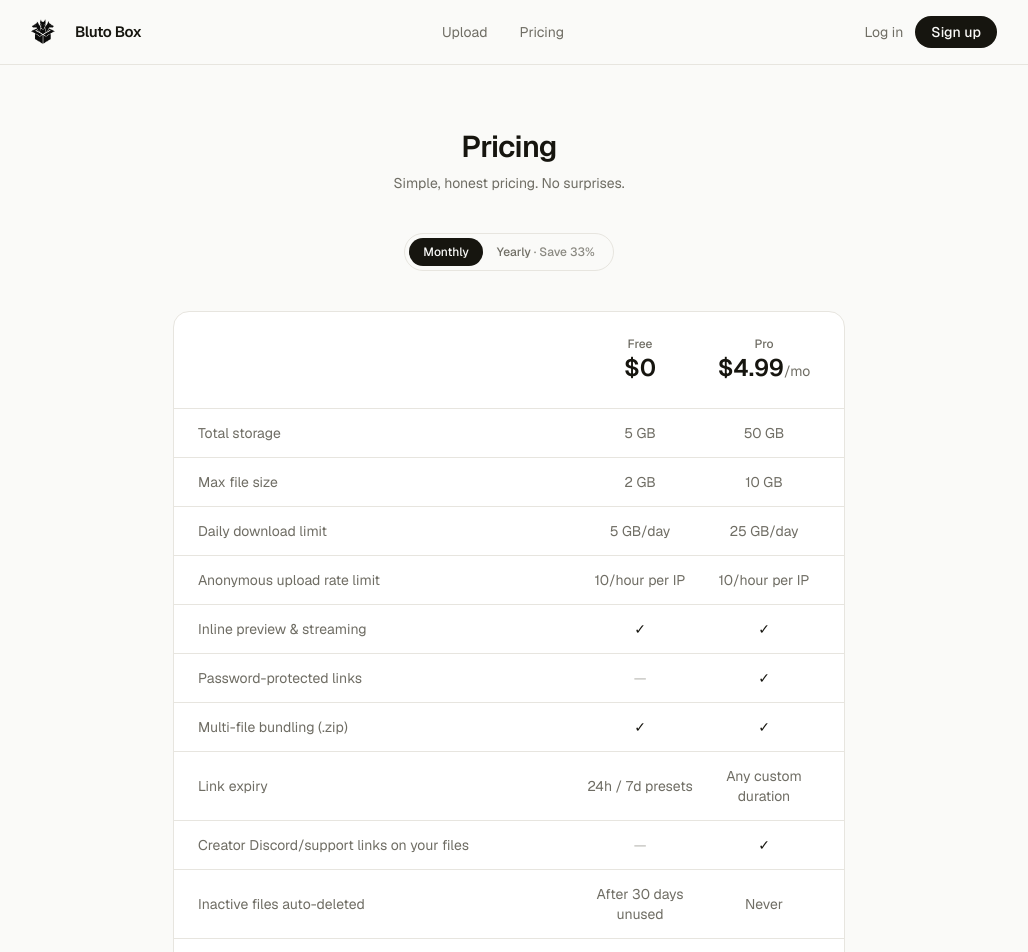
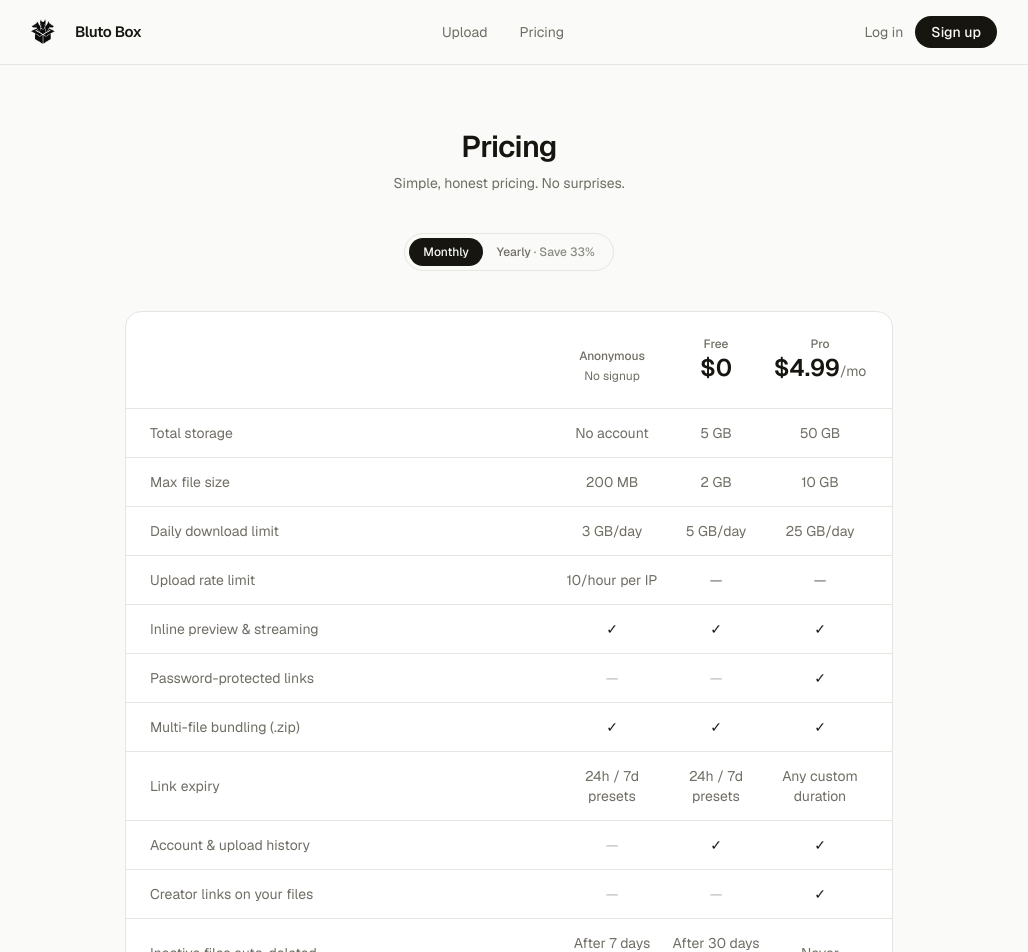
Before and after one commit to azrxc/blutobox, a Next.js app: page /pricing in a window 1280 px wide. Shown: the top 952 px of the page, without its empty margins (131-1159 px from the left). Built offline with nearby package versions, Linux system fonts and the light colour scheme; no server answers.

Commit message:
Shorten anonymous file retention to 7 days (was sharing Free's 30-day window); add Anonymous column to pricing table; warn anonymous uploaders their link is a one-time copy with a signup nudge

```diff
--- a/src/app/account/page.tsx
+++ b/src/app/account/page.tsx
@@ -1,7 +1,7 @@
 import { redirect } from "next/navigation";
 import { auth } from "@/lib/auth";
 import { prisma } from "@/lib/prisma";
-import { INACTIVITY_DAYS } from "@/lib/cleanup";
+import { FREE_INACTIVITY_DAYS } from "@/lib/cleanup";
 import { totalStorageBytesFor } from "@/lib/limits";
 import { ChangePasswordForm } from "./change-password-form";
 import { UpdateNameForm } from "./update-name-form";
@@ -48,7 +48,7 @@ function buildAccountFiles(
 ): AccountFile[] {
   const now = Date.now();
   return files.map((f) => {
-    const deleteAt = new Date(f.lastAccessedAt.getTime() + INACTIVITY_DAYS * 24 * 60 * 60 * 1000);
+    const deleteAt = new Date(f.lastAccessedAt.getTime() + FREE_INACTIVITY_DAYS * 24 * 60 * 60 * 1000);
     const daysLeft = Math.ceil((deleteAt.getTime() - now) / (24 * 60 * 60 * 1000));
     return {
       id: f.id,
--- a/src/app/pricing/page.tsx
+++ b/src/app/pricing/page.tsx
@@ -6,24 +6,26 @@ import Link from "next/link";
 
 type Row = {
   label: string;
+  anon: string | boolean;
   free: string | boolean;
   pro: string | boolean;
 };
 
 const rows: Row[] = [
-  { label: "Total storage", free: "5 GB", pro: "50 GB" },
-  { label: "Max file size", free: "2 GB", pro: "10 GB" },
-  { label: "Daily download limit", free: "5 GB/day", pro: "25 GB/day" },
-  { label: "Anonymous upload rate limit", free: "10/hour per IP", pro: "10/hour per IP" },
-  { label: "Inline preview & streaming", free: true, pro: true },
-  { label: "Password-protected links", free: false, pro: true },
-  { label: "Multi-file bundling (.zip)", free: true, pro: true },
-  { label: "Link expiry", free: "24h / 7d presets", pro: "Any custom duration" },
-  { label: "Creator Discord/support links on your files", free: false, pro: true },
-  { label: "Inactive files auto-deleted", free: "After 30 days unused", pro: "Never" },
+  { label: "Total storage", anon: "No account", free: "5 GB", pro: "50 GB" },
+  { label: "Max file size", anon: "200 MB", free: "2 GB", pro: "10 GB" },
+  { label: "Daily download limit", anon: "3 GB/day", free: "5 GB/day", pro: "25 GB/day" },
+  { label: "Upload rate limit", anon: "10/hour per IP", free: "—", pro: "—" },
+  { label: "Inline preview & streaming", anon: true, free: true, pro: true },
+  { label: "Password-protected links", anon: false, free: false, pro: true },
+  { label: "Multi-file bundling (.zip)", anon: true, free: true, pro: true },
+  { label: "Link expiry", anon: "24h / 7d presets", free: "24h / 7d presets", pro: "Any custom duration" },
+  { label: "Account & upload history", anon: false, free: true, pro: true },
+  { label: "Creator links on your files", anon: false, free: false, pro: true },
+  { label: "Inactive files auto-deleted", anon: "After 7 days unused", free: "After 30 days unused", pro: "Never" },
 ];
 
-const gridCols = "grid-cols-[1fr_5.5rem_5.5rem] sm:grid-cols-[1fr_7rem_7rem]";
+const gridCols = "grid-cols-[1fr_4rem_4rem_4rem] sm:grid-cols-[1fr_6rem_6rem_6rem]";
 
 function Cell({ value }: { value: string | boolean }) {
   if (typeof value === "boolean") {
@@ -94,9 +96,13 @@ export default function PricingPage() {
         </button>
       </div>
 
-      <div className="w-full max-w-2xl overflow-hidden rounded-2xl border border-border bg-surface">
-        <div className={`grid ${gridCols} items-end gap-x-3 px-6 pb-6 pt-6 text-sm`}>
+      <div className="w-full max-w-3xl overflow-hidden rounded-2xl border border-border bg-surface">
+        <div className={`grid ${gridCols} items-end gap-x-2 px-4 pb-6 pt-6 text-sm sm:px-6`}>
           <div />
+          <div className="text-center">
+            <p className="text-xs font-medium text-muted">Anonymous</p>
+            <p className="mt-1 text-xs text-muted">No signup</p>
+          </div>
           <div className="text-center">
             <p className="text-xs font-medium text-muted">Free</p>
             <p className="text-2xl font-semibold">$0</p>
@@ -121,9 +127,12 @@ export default function PricingPage() {
           {rows.map((row) => (
             <div
               key={row.label}
-              className={`grid ${gridCols} items-center gap-x-3 px-6 py-3.5 text-sm`}
+              className={`grid ${gridCols} items-center gap-x-2 px-4 py-3.5 text-sm sm:px-6`}
             >
               <span className="text-muted">{row.label}</span>
+              <span className="text-center">
+                <Cell value={row.anon} />
+              </span>
               <span className="text-center">
                 <Cell value={row.free} />
               </span>
@@ -134,8 +143,13 @@ export default function PricingPage() {
           ))}
         </div>
 
-        <div className={`grid ${gridCols} items-center gap-x-3 border-t border-border px-6 py-5`}>
+        <div className={`grid ${gridCols} items-center gap-x-2 border-t border-border px-4 py-5 sm:px-6`}>
           <span />
+          <span className="text-center">
+            <Link href="/upload" className="text-xs text-muted underline underline-offset-2">
+              Upload
+            </Link>
+          </span>
           <span className="text-center">
             {!session?.user && (
               <Link href="/login" className="text-xs text-muted underline underline-offset-2">
--- a/src/app/upload/page.tsx
+++ b/src/app/upload/page.tsx
@@ -119,6 +119,18 @@ export default function UploadPage() {
             <p className="mt-1 text-sm text-muted">Your link is ready to share.</p>
           </div>
           <CopyLinkField url={shareUrl} />
+          {!session?.user && (
+            <div className="space-y-1.5 rounded-xl border border-yellow-500/30 bg-yellow-500/10 px-4 py-3 text-left text-xs text-yellow-800 dark:text-yellow-300">
+              <p className="font-medium">Save this link now — we can&apos;t show it to you again.</p>
+              <p>
+                You uploaded anonymously, so there&apos;s no account to find it later, and it&apos;ll auto-delete after 7 days unused.{" "}
+                <Link href="/register" className="underline underline-offset-2">
+                  Create a free account
+                </Link>{" "}
+                to keep every link you make and get 30-day retention.
+              </p>
+            </div>
+          )}
           <div className="flex flex-wrap justify-center gap-3">
             <Link
               href={`/f/${shareSlug}`}
--- a/src/lib/cleanup.ts
+++ b/src/lib/cleanup.ts
@@ -3,13 +3,14 @@ import { prisma } from "@/lib/prisma";
 import { getS3Client, B2_BUCKET } from "@/lib/storage";
 import { sendDeletionWarningEmail } from "@/lib/email";
 
-export const INACTIVITY_DAYS = 30;
+export const FREE_INACTIVITY_DAYS = 30;
+export const ANON_INACTIVITY_DAYS = 7;
 export const WARNING_DAYS_BEFORE_DELETION = 3;
 
 export async function warnUsersOfUpcomingDeletion() {
-  const deletionCutoff = new Date(Date.now() - INACTIVITY_DAYS * 24 * 60 * 60 * 1000);
+  const deletionCutoff = new Date(Date.now() - FREE_INACTIVITY_DAYS * 24 * 60 * 60 * 1000);
   const warningCutoff = new Date(
-    Date.now() - (INACTIVITY_DAYS - WARNING_DAYS_BEFORE_DELETION) * 24 * 60 * 60 * 1000
+    Date.now() - (FREE_INACTIVITY_DAYS - WARNING_DAYS_BEFORE_DELETION) * 24 * 60 * 60 * 1000
   );
 
   const filesToWarn = await prisma.file.findMany({
@@ -43,13 +44,16 @@ export async function warnUsersOfUpcomingDeletion() {
 }
 
 export async function deleteInactiveFreeFiles() {
-  const cutoff = new Date(Date.now() - INACTIVITY_DAYS * 24 * 60 * 60 * 1000);
+  const anonCutoff = new Date(Date.now() - ANON_INACTIVITY_DAYS * 24 * 60 * 60 * 1000);
+  const freeCutoff = new Date(Date.now() - FREE_INACTIVITY_DAYS * 24 * 60 * 60 * 1000);
 
   const staleFiles = await prisma.file.findMany({
     where: {
       status: "ACTIVE",
-      lastAccessedAt: { lt: cutoff },
-      OR: [{ owner: null }, { owner: { planTier: "FREE" } }],
+      OR: [
+        { ownerId: null, lastAccessedAt: { lt: anonCutoff } },
+        { owner: { planTier: "FREE" }, lastAccessedAt: { lt: freeCutoff } },
+      ],
     },
     select: { id: true, b2Key: true, ownerId: true, sizeBytes: true },
   });
```
